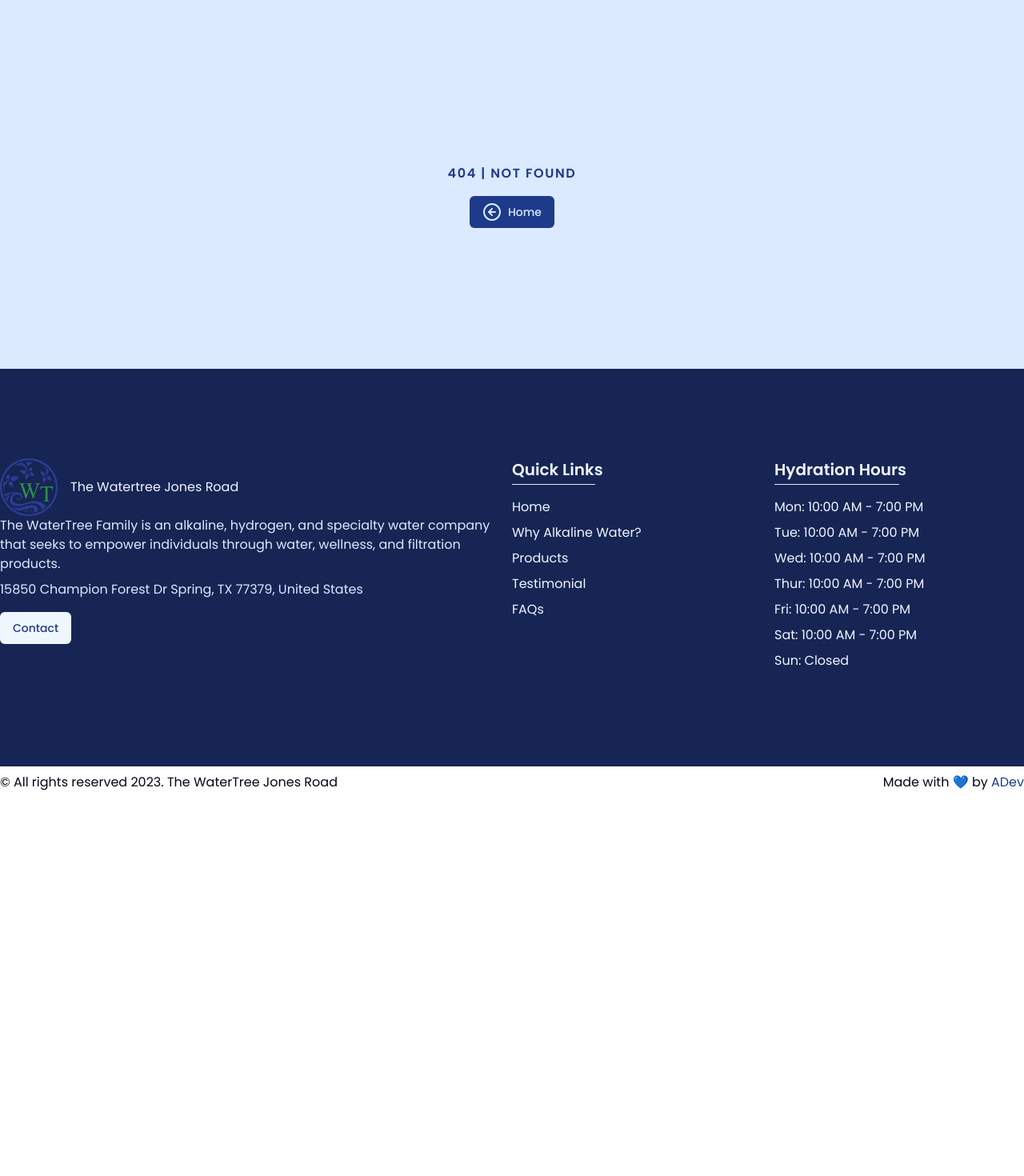
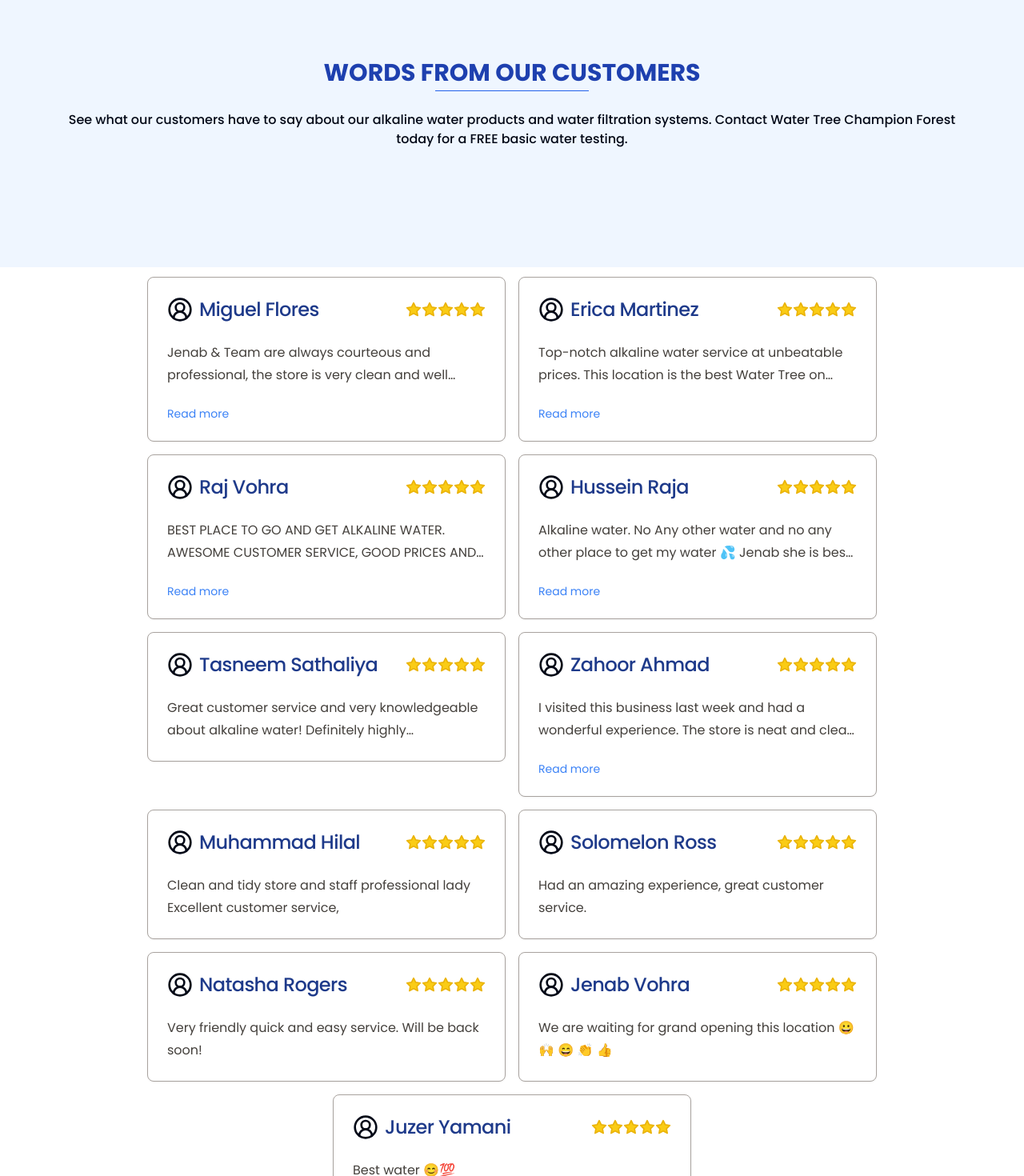
Before and after one commit to Abbasa5251/watertree-next, a Next.js app: page /testimonials in a window 1280 px wide. Before the commit this address had no page. Shown: the part 140-1610 px from the top of the page at 80% size. Before the commit the page ends 1138 px from the top, so only its background shows below. Built offline with nearby package versions, Linux system fonts and the light colour scheme.

Commit message:
feat: added reviews page

```diff
--- a/package.json
+++ b/package.json
@@ -33,6 +33,7 @@
     "zod": "^3.22.4"
   },
   "devDependencies": {
+    "@tailwindcss/typography": "^0.5.10",
     "autoprefixer": "^10",
     "eslint": "^8",
     "eslint-config-next": "13.5.6",
--- /dev/null
+++ b/src/app/testimonials/page.jsx
@@ -0,0 +1,38 @@
+import Container from "@/components/Container";
+import Review from "@/components/Review";
+import { Separator } from "@/components/ui/separator";
+import { reviews } from "@/config/reviews";
+import React from "react";
+
+const Testimonials = () => {
+	return (
+		<>
+			<section className="sm:flex sm:justify-between py-3 px-4 bg-blue-50">
+				<Container className="pt-28 pb-14">
+					<div className="flex flex-col items-center mb-20">
+						<h1 className="text-blue-800 font-bold text-3xl uppercase mb-1 text-center">
+							Words from our customers
+						</h1>
+						<Separator
+							orientation="horizontal"
+							className="w-48 bg-blue-600 mb-6"
+						/>
+						<p className="font-medium mx-12 text-center text-pretty">
+							See what our customers have to say about our
+							alkaline water products and water filtration
+							systems. Contact Water Tree Champion Forest today
+							for a FREE basic water testing.
+						</p>
+					</div>
+				</Container>
+			</section>
+			<section className="py-3 px-4 flex flex-col md:flex-row flex-wrap gap-4 justify-center items-center md:items-start">
+				{reviews.map((review, index) => (
+					<Review key={index} review={review} />
+				))}
+			</section>
+		</>
+	);
+};
+
+export default Testimonials;
--- /dev/null
+++ b/src/components/Review.jsx
@@ -0,0 +1,75 @@
+"use client";
+import React, { useState } from "react";
+import {
+	Card,
+	CardContent,
+	CardDescription,
+	CardFooter,
+	CardHeader,
+	CardTitle,
+} from "./ui/card";
+import { CircleUserRound, Star } from "lucide-react";
+import { cn } from "@/lib/utils";
+
+const Review = ({ review }) => {
+	const [isExpanded, setIsExpanded] = useState(false);
+	const isContentLong = review.content.length > 100;
+
+	const toggleExpand = () => {
+		setIsExpanded(!isExpanded);
+	};
+
+	return (
+		<Card className="w-[28rem] border-stone-400">
+			<CardHeader>
+				<div className="flex items-center justify-between">
+					<CardTitle className="flex justify-center items-center gap-x-2">
+						<CircleUserRound className="h-8 w-8 hidden md:inline-block" />
+						<span className="capitalize text-blue-900 font-medium">
+							{review.name.toLowerCase()}
+						</span>
+					</CardTitle>
+					<CardDescription>
+						<p className="flex">
+							{[...Array(5)].map((_, index) => {
+								return index < review.stars ? (
+									<Star
+										className="text-yellow-500 fill-yellow-400 w-5 h-5"
+										key={index}
+									/>
+								) : (
+									<Star
+										className="text-gray-300 w-5 h-5"
+										key={index}
+									/>
+								);
+							})}
+						</p>
+					</CardDescription>
+				</div>
+			</CardHeader>
+			<CardContent>
+				<p
+					className={cn(
+						"prose prose-stone text-ellipsis overflow-hidden",
+						{
+							"line-clamp-2": !isExpanded || !isContentLong,
+						}
+					)}
+				>
+					{review.content}
+				</p>
+			</CardContent>
+			{isContentLong && (
+				<CardFooter
+					className="text-blue-500 hover:text-blue-700 text-sm cursor-pointer"
+					onClick={toggleExpand}
+				>
+					{isExpanded ? "Read less" : "Read more"}
+				</CardFooter>
+			)}
+		</Card>
+	);
+};
+
+export default Review;
--- /dev/null
+++ b/src/components/ui/card.jsx
@@ -0,0 +1,68 @@
+import * as React from "react";
+
+import { cn } from "@/lib/utils";
+
+const Card = React.forwardRef(({ className, ...props }, ref) => (
+	<div
+		ref={ref}
+		className={cn(
+			"rounded-lg border bg-card text-card-foreground shadow-sm",
+			className
+		)}
+		{...props}
+	/>
+));
+Card.displayName = "Card";
+
+const CardHeader = React.forwardRef(({ className, ...props }, ref) => (
+	<div
+		ref={ref}
+		className={cn("flex flex-col space-y-1.5 p-6", className)}
+		{...props}
+	/>
+));
+CardHeader.displayName = "CardHeader";
+
+const CardTitle = React.forwardRef(({ className, ...props }, ref) => (
+	<h3
+		ref={ref}
+		className={cn(
+			"text-2xl font-semibold leading-none tracking-tight",
+			className
+		)}
+		{...props}
+	/>
+));
+CardTitle.displayName = "CardTitle";
+
+const CardDescription = React.forwardRef(({ className, ...props }, ref) => (
+	<div
+		ref={ref}
+		className={cn("text-sm text-muted-foreground", className)}
+		{...props}
+	/>
+));
+CardDescription.displayName = "CardDescription";
+
+const CardContent = React.forwardRef(({ className, ...props }, ref) => (
+	<div ref={ref} className={cn("p-6 pt-0", className)} {...props} />
+));
+CardContent.displayName = "CardContent";
+
+const CardFooter = React.forwardRef(({ className, ...props }, ref) => (
+	<div
+		ref={ref}
+		className={cn("flex items-center p-6 pt-0", className)}
+		{...props}
+	/>
+));
+CardFooter.displayName = "CardFooter";
+
+export {
+	Card,
+	CardHeader,
+	CardFooter,
+	CardTitle,
+	CardDescription,
+	CardContent,
+};
--- /dev/null
+++ b/src/config/reviews.js
@@ -0,0 +1,76 @@
+export const reviews = [
+	{
+		name: "Miguel Flores",
+		content:
+			"Jenab & Team are always courteous and professional, the store is very clean and well organized, various products aside from alkaline water sold here. I encourage you all to stop by and check it out yourself ask questions because Jenab and team are very knowledgeable. I have been drinking Alkaline water for over 5 Years and this is the best way to go for my health. I Visit every 2 weeks and get 9 full gallon Refills 🙂",
+		stars: 5,
+		date: "",
+	},
+	{
+		name: "erica martinez",
+		content:
+			"Top-notch alkaline water service at unbeatable prices. This location is the best Water Tree on Jones Rd! Thank you Jenab and Raj for your professionalism and kindness ☺️.",
+		stars: 5,
+		date: "",
+	},
+	{
+		name: "RAJ VOHRA",
+		content:
+			"BEST PLACE TO GO AND GET ALKALINE WATER. AWESOME CUSTOMER SERVICE, GOOD PRICES AND ALWAYS NEW HEALTHY PRODUCTS. CLEAN AND ALWAYS KINDNESS SERVICE. THANK YOU.",
+		stars: 5,
+		date: "",
+	},
+	{
+		name: "Hussein Raja",
+		content:
+			"Alkaline water. No Any other water and no any other place to get my water 💦 Jenab she is best customer service and very friendly.   Thank you Jenab",
+		stars: 5,
+		date: "",
+	},
+	{
+		name: "tasneem sathaliya",
+		content:
+			"Great customer service and very knowledgeable about alkaline water! Definitely highly recommend.",
+		stars: 5,
+		date: "",
+	},
+	{
+		name: "Zahoor Ahmad",
+		content:
+			"I visited this business last week and had a wonderful experience. The store is neat and clean while the staff is very friendly and helpful.",
+		stars: 5,
+		date: "",
+	},
+	{
+		name: "Muhammad Hilal",
+		content:
+			"Clean and tidy store and staff professional lady Excellent customer service,",
+		stars: 5,
+		date: "",
+	},
+	{
+		name: "Solomelon Ross",
+		content: "Had an amazing experience, great customer service.",
+		stars: 5,
+		date: "",
+	},
+	{
+		name: "natasha rogers",
+		content: "Very friendly quick and easy service. Will be back soon!",
+		stars: 5,
+		date: "",
+	},
+	{
+		name: "Jenab Vohra",
+		content:
+			"We are waiting for grand opening this location 😀 🙌 😄 👏 👍",
+		stars: 5,
+		date: "",
+	},
+	{
+		name: "Juzer Yamani",
+		content: "Best water 😊💯",
+		stars: 5,
+		date: "",
+	},
+];
--- a/src/config/site.js
+++ b/src/config/site.js
@@ -48,8 +48,8 @@ export const siteConfig = {
 			title: "Products",
 		},
 		{
-			href: "/testimonial",
-			title: "Testimonial",
+			href: "/testimonials",
+			title: "Testimonials",
 		},
 		{
 			href: "/faq",
--- a/tailwind.config.js
+++ b/tailwind.config.js
@@ -72,5 +72,8 @@ module.exports = {
 			},
 		},
 	},
-	plugins: [require("tailwindcss-animate")],
+	plugins: [
+		require("@tailwindcss/typography"),
+		require("tailwindcss-animate"),
+	],
 };
```
Also changed, not shown: 1 other file (tests, documents, lock files or other folders).
